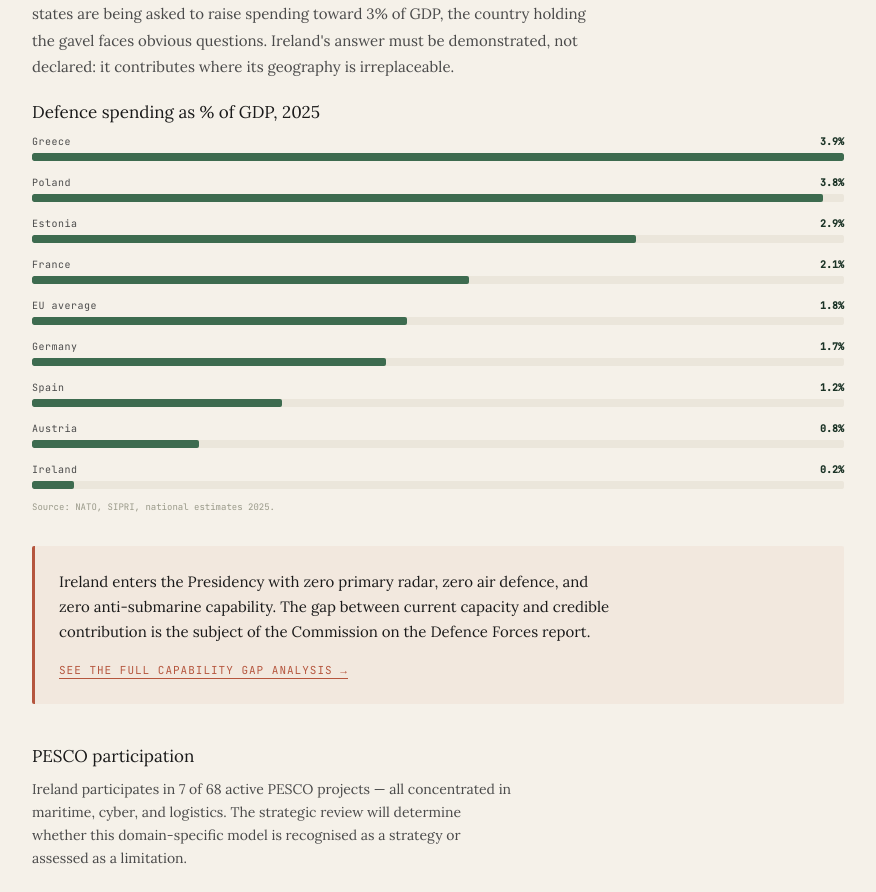
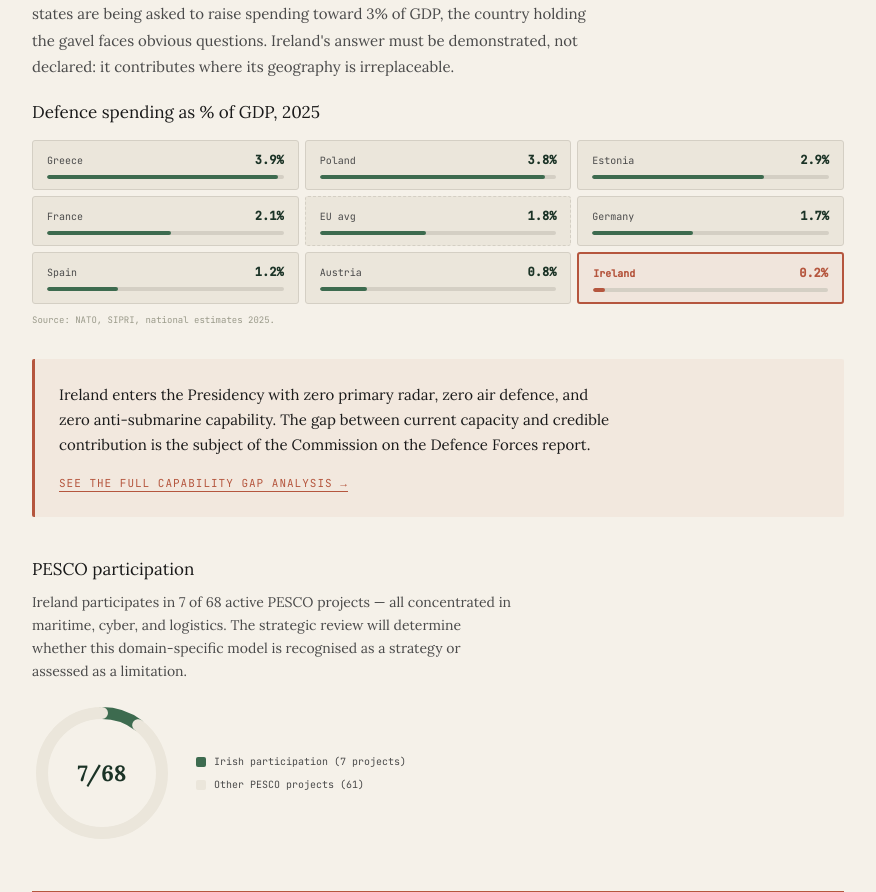
Before and after one commit to scosullivan/security-ireland, a Next.js app: page /eu-presidency in a window 1280 px wide. Shown: the part 3940-4832 px from the top of the page, without its empty margins (202-1078 px from the left). Built offline with nearby package versions, Linux system fonts and the light colour scheme.

Commit message:
Update page.tsx

```diff
--- a/src/app/eu-presidency/page.tsx
+++ b/src/app/eu-presidency/page.tsx
@@ -252,23 +252,46 @@ export default async function EUPresidency() {
           Ireland spends 0.2% of GDP on defence — the lowest in the EU. When 25 member states are being asked to raise spending toward 3% of GDP, the country holding the gavel faces obvious questions. Ireland&apos;s answer must be demonstrated, not declared: it contributes where its geography is irreplaceable.
         </p>
 
-        {/* Defence spending — ACTUAL percentages */}
+        {/* Defence spending — compact horizontal bar chart */}
         <div style={{ marginBottom: '16px' }}>
-          <h3 style={{ fontFamily: 'var(--font-serif)', fontSize: '17px', fontWeight: 400, color: 'var(--color-ink)', marginBottom: '8px' }}>
+          <h3 style={{ fontFamily: 'var(--font-serif)', fontSize: '17px', fontWeight: 400, color: 'var(--color-ink)', marginBottom: '14px' }}>
             Defence spending as % of GDP, 2025
           </h3>
-          <HBarChart data={[
+          <div style={{ display: 'flex', flexWrap: 'wrap', gap: '6px' }}>
+            {[
               { label: 'Greece', value: 3.9 },
               { label: 'Poland', value: 3.8 },
               { label: 'Estonia', value: 2.9 },
               { label: 'France', value: 2.1 },
-            { label: 'EU average', value: 1.8 },
+              { label: 'EU avg', value: 1.8 },
               { label: 'Germany', value: 1.7 },
               { label: 'Spain', value: 1.2 },
               { label: 'Austria', value: 0.8 },
               { label: 'Ireland', value: 0.2 },
-          ]} />
-          <p style={{ fontFamily: 'var(--font-mono)', fontSize: '9px', color: 'var(--color-stone)', marginTop: '12px' }}>
+            ].map((d, i) => {
+              const isIreland = d.label === 'Ireland';
+              const isAvg = d.label === 'EU avg';
+              return (
+                <div key={i} style={{
+                  flex: '1 1 calc(33.333% - 4px)',
+                  minWidth: '140px',
+                  padding: '10px 14px',
+                  backgroundColor: isIreland ? 'color-mix(in srgb, var(--color-terracotta) 8%, transparent)' : 'var(--color-parchment)',
+                  border: isIreland ? '2px solid var(--color-terracotta)' : isAvg ? '1px dashed var(--color-rule)' : '1px solid var(--color-rule)',
+                  borderRadius: '3px',
+                }}>
+                  <div style={{ display: 'flex', justifyContent: 'space-between', alignItems: 'baseline', marginBottom: '6px' }}>
+                    <span style={{ fontFamily: 'var(--font-mono)', fontSize: '10px', color: isIreland ? 'var(--color-terracotta)' : 'var(--color-graphite)', fontWeight: isIreland ? 700 : 400 }}>{d.label}</span>
+                    <span style={{ fontFamily: 'var(--font-mono)', fontSize: '12px', fontWeight: 700, color: isIreland ? 'var(--color-terracotta)' : 'var(--color-forest)' }}>{d.value}%</span>
+                  </div>
+                  <div style={{ height: '4px', backgroundColor: 'var(--color-rule)', borderRadius: '2px', overflow: 'hidden' }}>
+                    <div style={{ height: '100%', width: `${(d.value / 4.0) * 100}%`, backgroundColor: isIreland ? 'var(--color-terracotta)' : 'var(--color-fern)', borderRadius: '2px' }} />
+                  </div>
+                </div>
+              );
+            })}
+          </div>
+          <p style={{ fontFamily: 'var(--font-mono)', fontSize: '9px', color: 'var(--color-stone)', marginTop: '10px' }}>
             Source: NATO, SIPRI, national estimates 2025.
           </p>
         </div>
```
Lines whose indentation alone changed are shown as unchanged.
